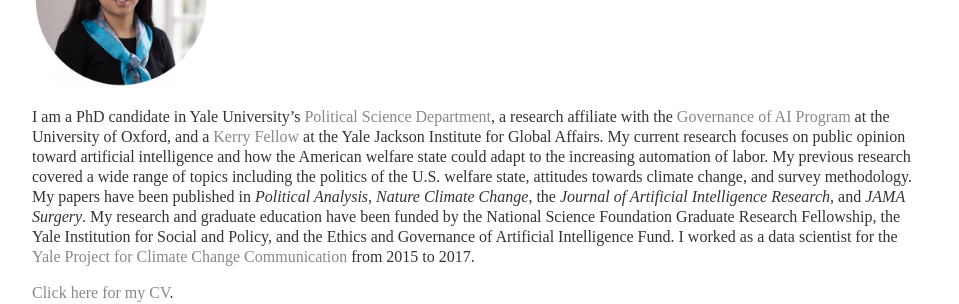
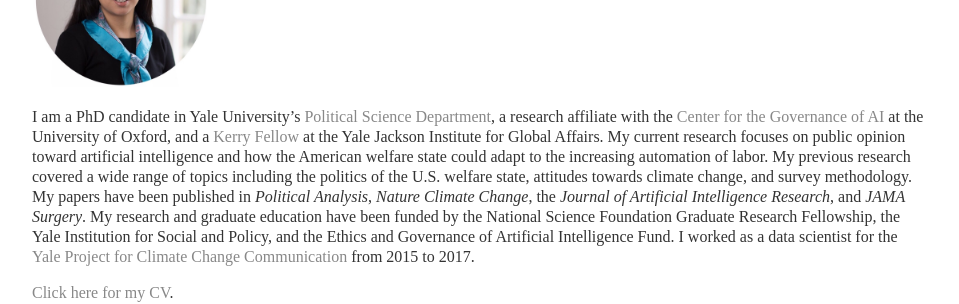
Before and after one commit to morganlivingston/baobaofzhang.github.io, a Jekyll site: the page built from index.html, in a window 1280 px wide. Shown: the part 287-591 px from the top of the page, without its empty margins (160-1119 px from the left). Built offline with Jekyll 4.4.1, drawn with Linux system fonts in a browser that asks for light colours.

Commit message:
Update index and CV

```diff
--- a/index.html
+++ b/index.html
@@ -20,11 +20,11 @@
 
 			<img src="documents/baobao_zhang_circle.JPG" alt="Baobao Zhang" style="width:175px;height:175px;">
 
-			<p>I am a PhD candidate in Yale University’s <a href="https://politicalscience.yale.edu/">Political Science Department</a>, a research affiliate with the <a href="https://governance.ai/">Governance of AI Program</a> at the University of Oxford, and a <a href="http://jackson.yale.edu/kerry-initiative/">Kerry Fellow</a> at the Yale Jackson Institute for Global Affairs. My current research focuses on public opinion toward artificial intelligence and how the American welfare state could adapt to the increasing automation of labor. My previous research covered a wide range of topics including the politics of the U.S. welfare state, attitudes towards climate change, and survey methodology. My papers have been published in <i>Political Analysis</i>, <i>Nature Climate Change</i>, the <i>Journal of Artificial Intelligence Research</i>, and <i>JAMA Surgery</i>. My research and graduate education have been funded by the National Science Foundation Graduate Research Fellowship, the Yale Institution for Social and Policy, and the Ethics and Governance of Artificial Intelligence Fund. I worked as a data scientist for the <a href="http://climatecommunication.yale.edu/">Yale Project for Climate Change Communication</a> from 2015 to 2017.
+			<p>I am a PhD candidate in Yale University’s <a href="https://politicalscience.yale.edu/">Political Science Department</a>, a research affiliate with the <a href="https://governance.ai/">Center for the Governance of AI</a> at the University of Oxford, and a <a href="http://jackson.yale.edu/kerry-initiative/">Kerry Fellow</a> at the Yale Jackson Institute for Global Affairs. My current research focuses on public opinion toward artificial intelligence and how the American welfare state could adapt to the increasing automation of labor. My previous research covered a wide range of topics including the politics of the U.S. welfare state, attitudes towards climate change, and survey methodology. My papers have been published in <i>Political Analysis</i>, <i>Nature Climate Change</i>, the <i>Journal of Artificial Intelligence Research</i>, and <i>JAMA Surgery</i>. My research and graduate education have been funded by the National Science Foundation Graduate Research Fellowship, the Yale Institution for Social and Policy, and the Ethics and Governance of Artificial Intelligence Fund. I worked as a data scientist for the <a href="http://climatecommunication.yale.edu/">Yale Project for Climate Change Communication</a> from 2015 to 2017.
 
 
 
 </p>
 
-			<p><a href="documents/zhang_baobao_cv_nov21_2018.pdf">Click here for my CV</a>.</p>
+			<p><a href="documents/baobao_zhang_cv_17_jan_2019.pdf">Click here for my CV</a>.</p>
 		</div>
```
Also changed, not shown: 3 other files.
